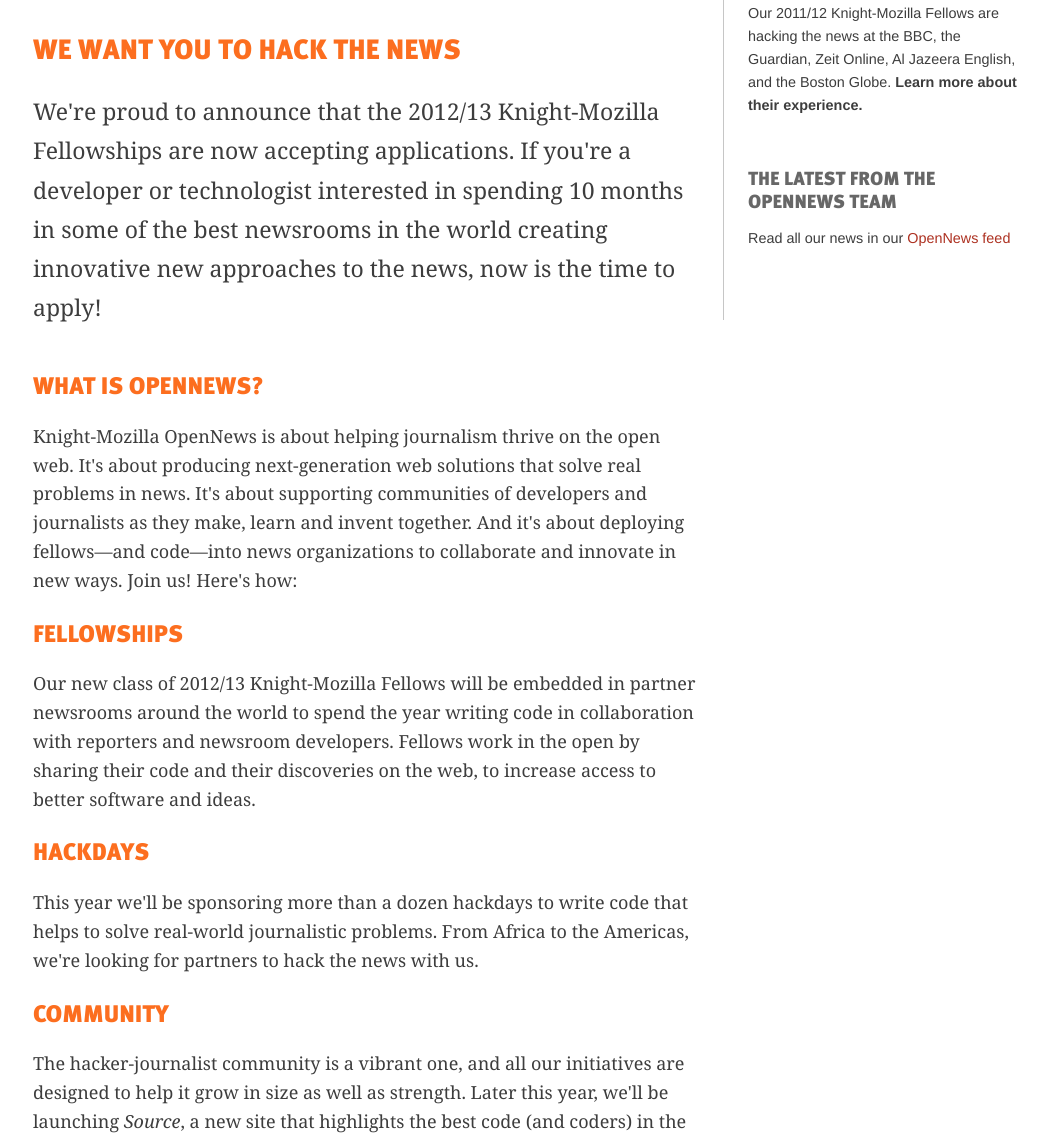
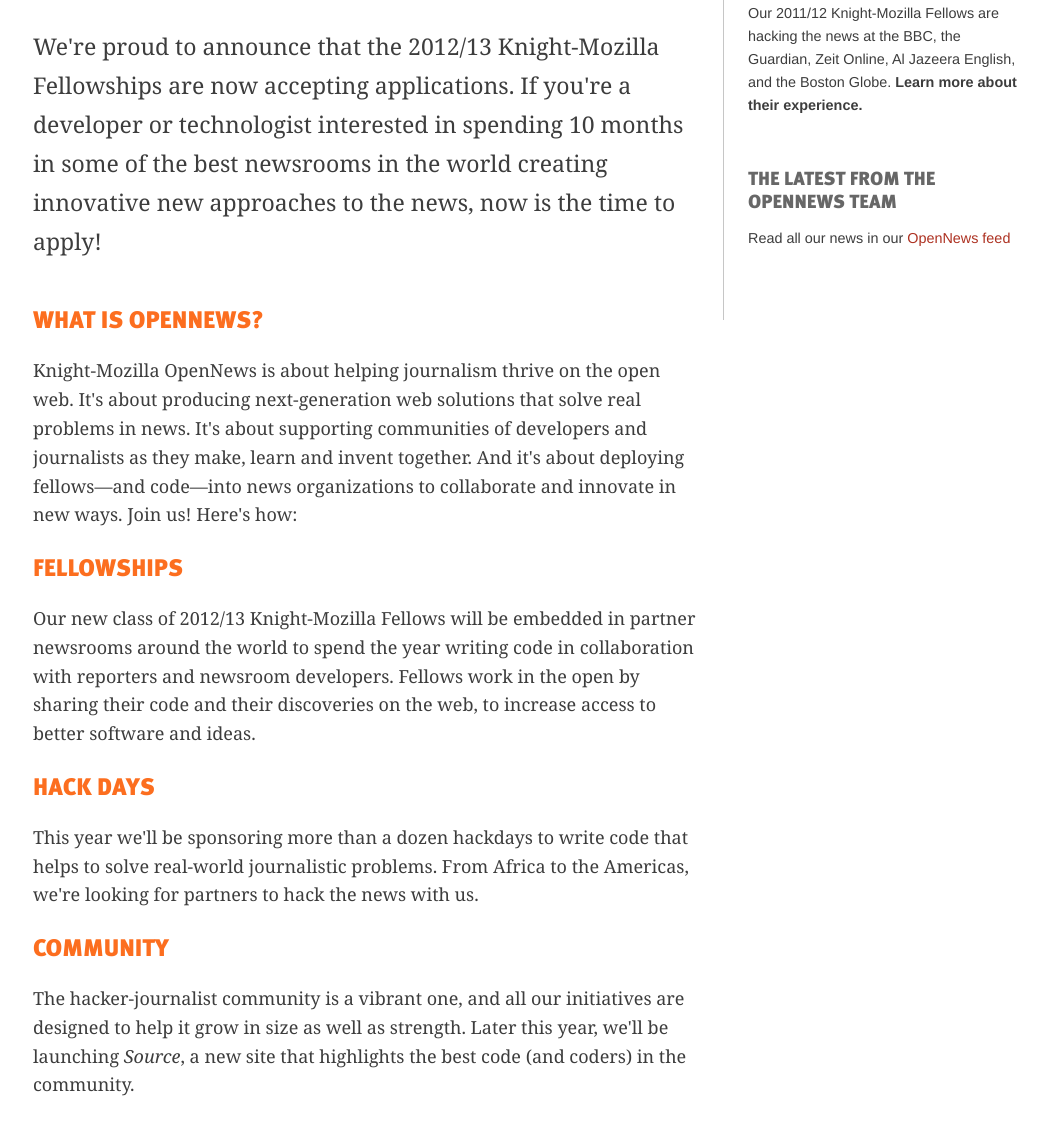
Before and after one commit to mozilla/mozilla-opennews, a Jekyll site: the page built from index.html, in a window 1280 px wide and 1400 px high, scrolled down 488 px. Shown: the part 233-1374 px from the top of the window, without its empty margins (117-1164 px from the left). Built offline with Jekyll 4.4.1, drawn with Linux system fonts in a browser that asks for light colours; nearby versions of some CDN libraries; Markdown is read by kramdown in place of the engine named in the settings; comment, search, counter and statistics services are not loaded.

Commit message:
starting to work on the front page

```diff
--- a/index.html
+++ b/index.html
@@ -4,8 +4,7 @@
 ---
 
  <header class="opengraph article_body">
- <iframe width="669" height="407" src="http://www.youtube.com/embed/sKJN0XXglJ8" frameborder="0" allowfullscreen></iframe>
-                <h2>We Want You To Hack the News</h2>
+                <iframe width="669" height="407" src="http://www.youtube.com/embed/sKJN0XXglJ8" frameborder="0" allowfullscreen></iframe>
                 <p>We're proud to announce that the 2012/13 Knight-Mozilla Fellowships are now accepting applications. If you're a developer or technologist interested in spending 10 months in some of the best newsrooms in the world creating innovative new approaches to the news, now is the time to apply!</p>
 </header>
 
@@ -16,7 +15,7 @@
             <p>Knight-Mozilla OpenNews is about helping journalism thrive on the open web. It's about producing next-generation web solutions that solve real problems in news. It's about supporting communities of developers and journalists as they make, learn and invent together. And it's about deploying fellows&mdash;and code&mdash;into news organizations to collaborate and innovate in new ways. Join us! Here's how:
              <h2>Fellowships</h2>
             <p>Our new class of 2012/13 Knight-Mozilla Fellows will be embedded in partner newsrooms around the world to spend the year writing code in collaboration with reporters and newsroom developers. Fellows work in the open by sharing their code and their discoveries on the web, to increase access to better software and ideas.</p>
-            <h2>Hackdays</h2>
+            <h2>Hack days</h2>
             <p>This year we'll be sponsoring more than a dozen hackdays to write code that helps to solve real-world journalistic problems. From Africa to the Americas, we're looking for partners to hack the news with us.</p>
            <h2>Community</h2>
             <p>The hacker-journalist community is a vibrant one, and all our initiatives are designed to help it grow in size as well as strength. Later this year, we'll be launching <i>Source</i>, a new site that highlights the best code (and coders) in the community.</p>
```
Also changed, not shown: 1 other file.
